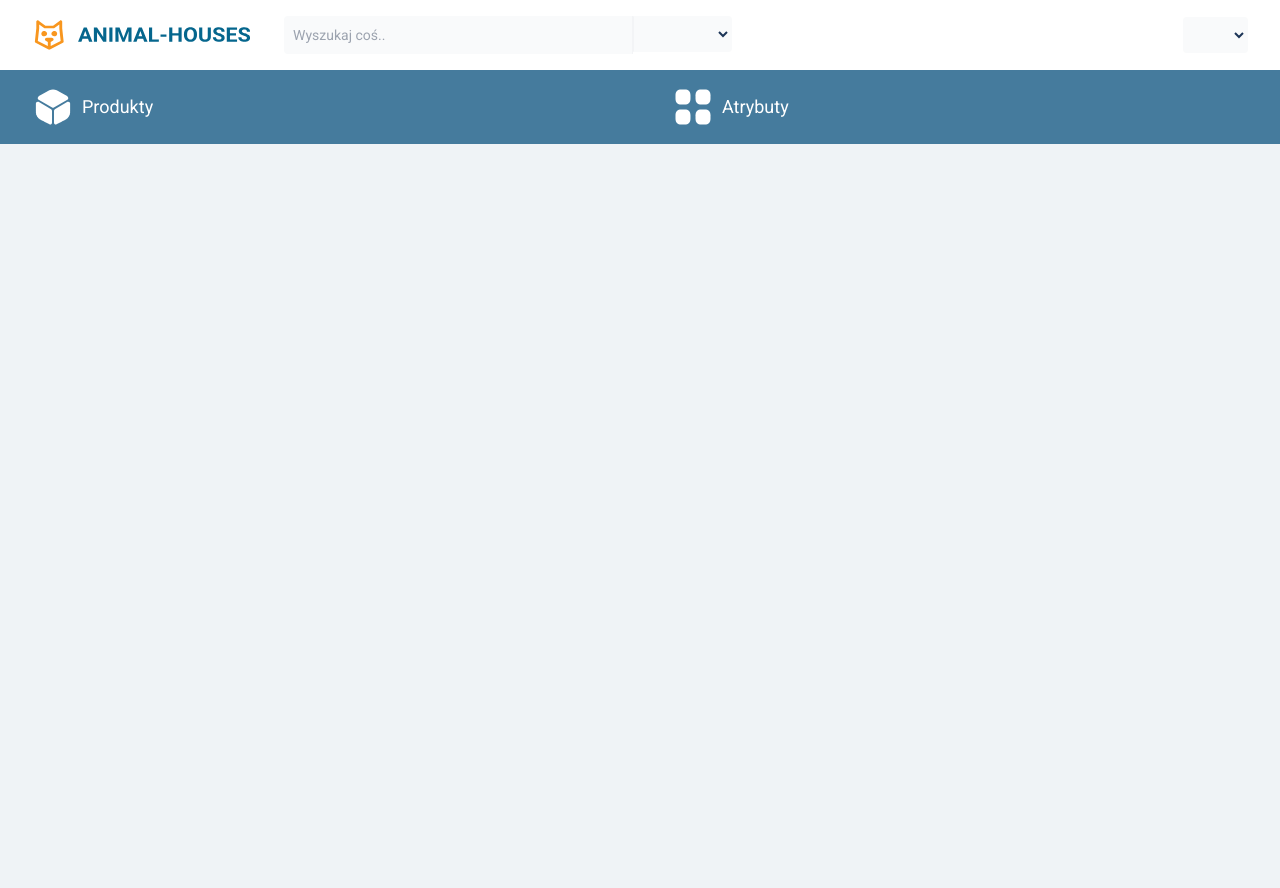
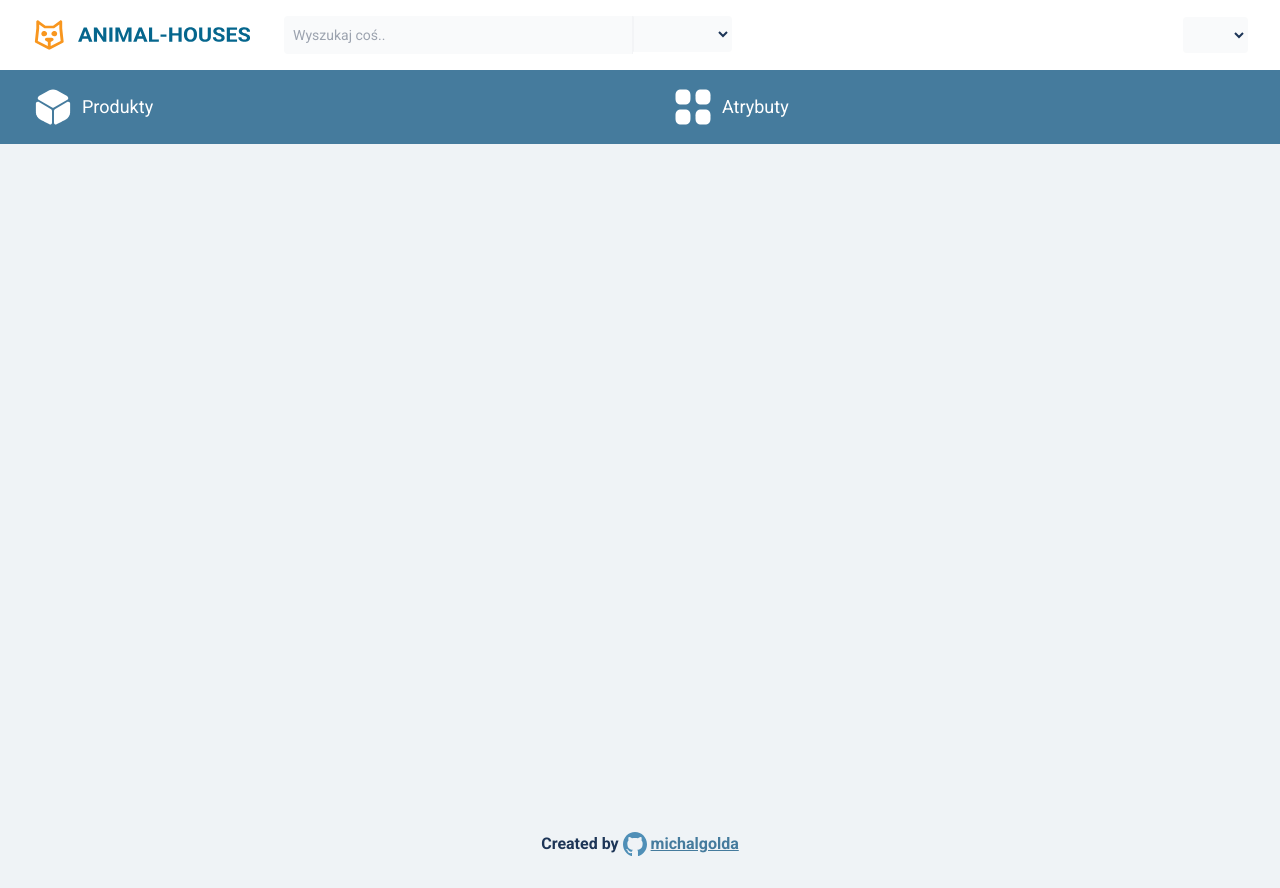
Before and after one commit to hadez0528/yidcation, a Nuxt app: page / in a window 1280 px wide. Before the commit the page ends 800 px from the top, so only its background shows below. Built offline with nearby package versions, Linux system fonts and the light colour scheme.

Commit message:
feat: create Footer component

```diff
--- /dev/null
+++ b/components/Footer.vue
@@ -0,0 +1,12 @@
+<template>
+  <footer class="flex flex-row items-center justify-center gap-x-1 p-8">
+    <span class="text-tertiary font-semibold">Created by</span>
+    <a
+      href="http://github.michalgolda.com"
+      class="flex flex-row items-center font-semibold text-secondary gap-x-1 underline"
+    >
+      <img src="/github.svg" width="24" height="24" />
+      michalgolda
+    </a>
+  </footer>
+</template>
--- a/layouts/attributes.vue
+++ b/layouts/attributes.vue
@@ -1,5 +1,5 @@
 <template>
-  <div class="m-4">
+  <div class="m-4 !mb-0">
     <slot />
   </div>
 </template>
--- a/layouts/default.vue
+++ b/layouts/default.vue
@@ -1,7 +1,8 @@
 <template>
-  <div>
+  <div class="min-h-screen">
     <Nav />
     <Menu />
     <slot />
   </div>
+  <Footer />
 </template>
--- a/layouts/products.vue
+++ b/layouts/products.vue
@@ -1,5 +1,5 @@
 <template>
-  <div class="flex flex-col lg:flex-row gap-4 m-4">
+  <div class="flex flex-col lg:flex-row gap-4 m-4 !mb-0">
     <slot />
   </div>
 </template>
```
Also changed, not shown: public/github.svg (added).
